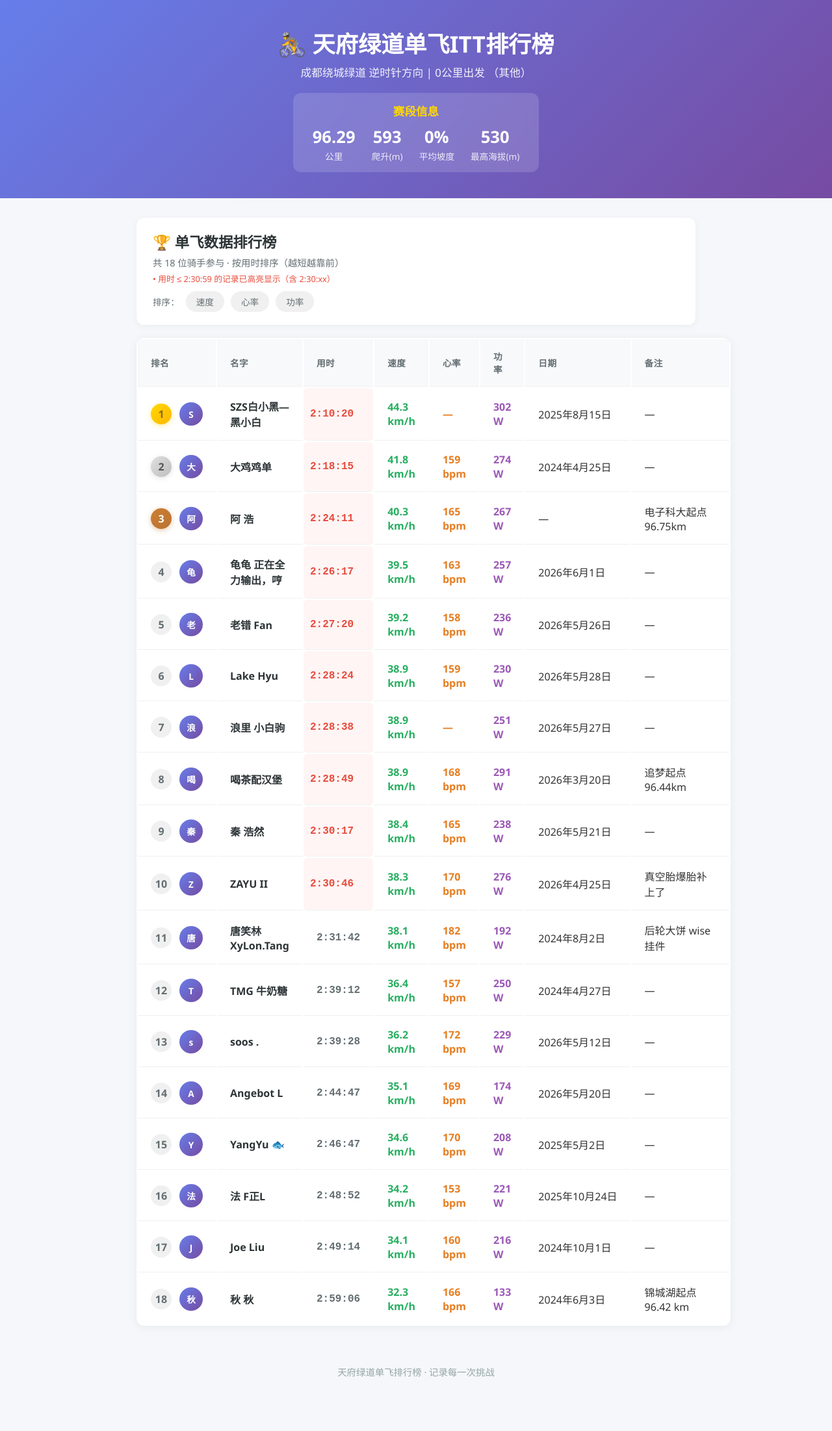
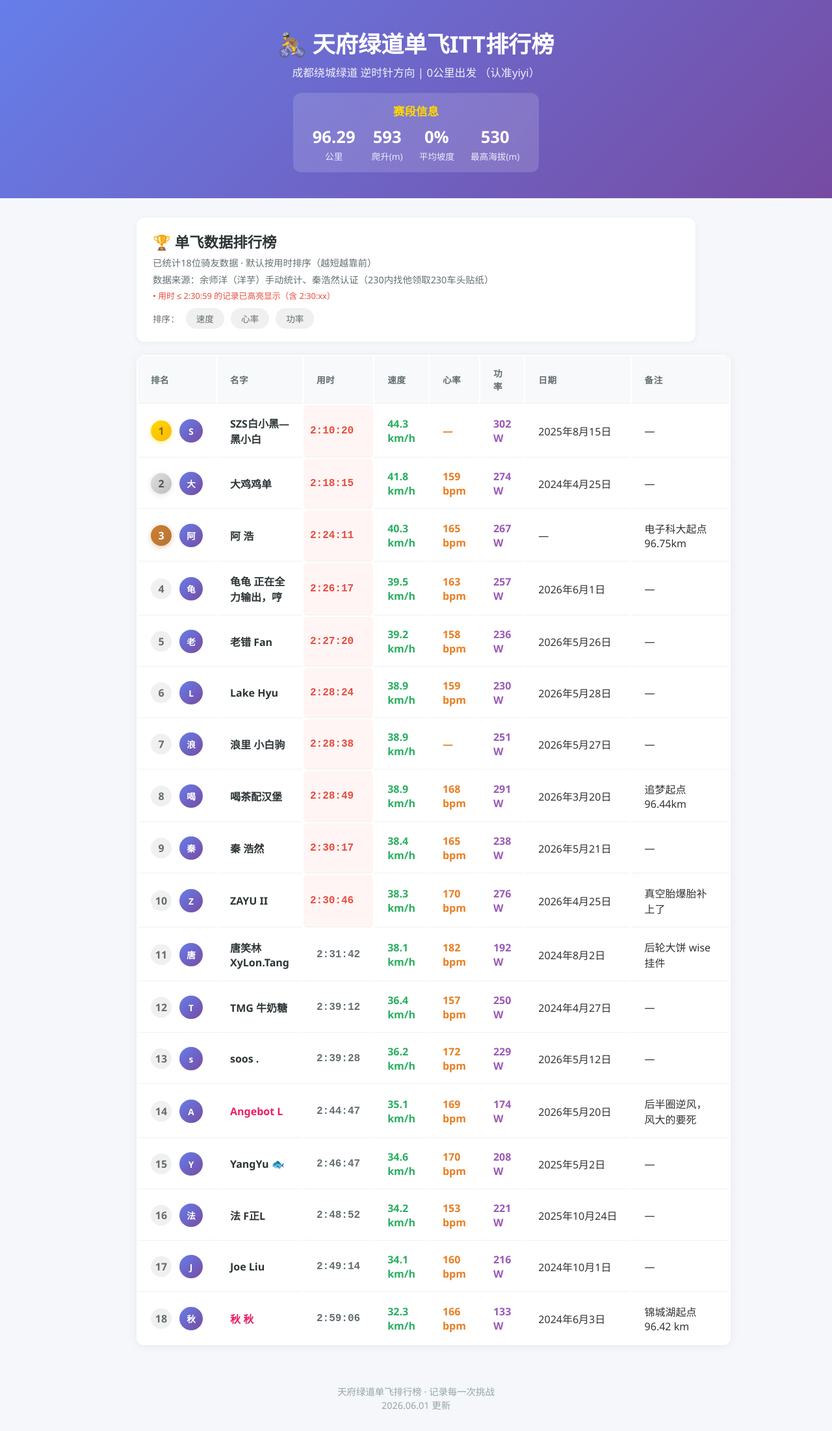
Before and after one commit to techysy/techysy.github.io, a Jekyll site: the page TianfuGreenway.html, which Jekyll copies as it is, in a window 1280 px wide. Shown: the whole page at 65% size. Built offline with Jekyll 4.4.1, drawn with Linux system fonts in a browser that asks for light colours; before the commit the page ends 2151 px from its top, so only the background shows below that.

Commit message:
Update TianfuGreenway.html

```diff
--- a/TianfuGreenway.html
+++ b/TianfuGreenway.html
@@ -227,6 +227,11 @@
             font-weight: 600;
         }
 
+        .name-cell.female {
+            color: #e91e63;
+            font-weight: 600;
+        }
+
         .date-cell {
             min-width: 100px;
             white-space: nowrap;
@@ -308,7 +313,7 @@
     <!-- 顶部横幅 -->
     <div class="hero-section">
         <h1 class="hero-title">🚴 天府绿道单飞ITT排行榜</h1>
-        <p class="hero-subtitle">成都绕城绿道 逆时针方向 | 0公里出发 （其他）</p>
+        <p class="hero-subtitle">成都绕城绿道 逆时针方向 | 0公里出发 （认准yiyi）</p>
         <div class="stage-info">
             <h3>赛段信息</h3>
             <div class="stage-stats">
@@ -337,7 +342,8 @@
         <div class="section-header">
             <div>
                 <h2 class="section-title">🏆 单飞数据排行榜</h2>
-                <p class="section-subtitle">共 18 位骑手参与 · 按用时排序（越短越靠前）</p>
+                <p class="section-subtitle">已统计18位骑友数据 · 默认按用时排序（越短越靠前）</p>
+                <p class="section-subtitle">数据来源：余师洋（洋芋）手动统计、秦浩然认证（230内找他领取230车头贴纸）</p>
                 <p style="font-size: 0.8em; color: #e74c3c; margin-top: 5px;">• 用时 ≤ 2:30:59 的记录已高亮显示（含 2:30:xx）</p>
             </div>
             <div style="display: flex; gap: 10px; margin-top: 10px;">
@@ -565,13 +571,13 @@
                             <div class="avatar">A</div>
                         </div>
                     </td>
-                    <td class="name-cell">Angebot L</td>
+                    <td class="name-cell female">Angebot L</td>
                     <td class="time-cell normal">2:44:47</td>
                     <td class="speed-cell">35.1 km/h</td>
                     <td class="heart-cell">169 bpm</td>
                     <td class="power-cell">174 W</td>
                     <td class="date-cell">2026年5月20日</td>
-                    <td class="remark-cell">—</td>
+                    <td class="remark-cell">后半圈逆风，风大的要死</td>
                 </tr>
                 <tr data-time="2:46:47" data-speed="34.6" data-heart="170" data-power="208">
                     <td>
@@ -625,7 +631,7 @@
                             <div class="avatar">秋</div>
                         </div>
                     </td>
-                    <td class="name-cell">秋 秋</td>
+                    <td class="name-cell female">秋 秋</td>
                     <td class="time-cell normal">2:59:06</td>
                     <td class="speed-cell">32.3 km/h</td>
                     <td class="heart-cell">166 bpm</td>
@@ -640,6 +646,7 @@
     <!-- 页脚 -->
     <div class="footer">
         <p>天府绿道单飞排行榜 · 记录每一次挑战</p>
+        <p>2026.06.01 更新</p>
     </div>
 
     <script>
```
